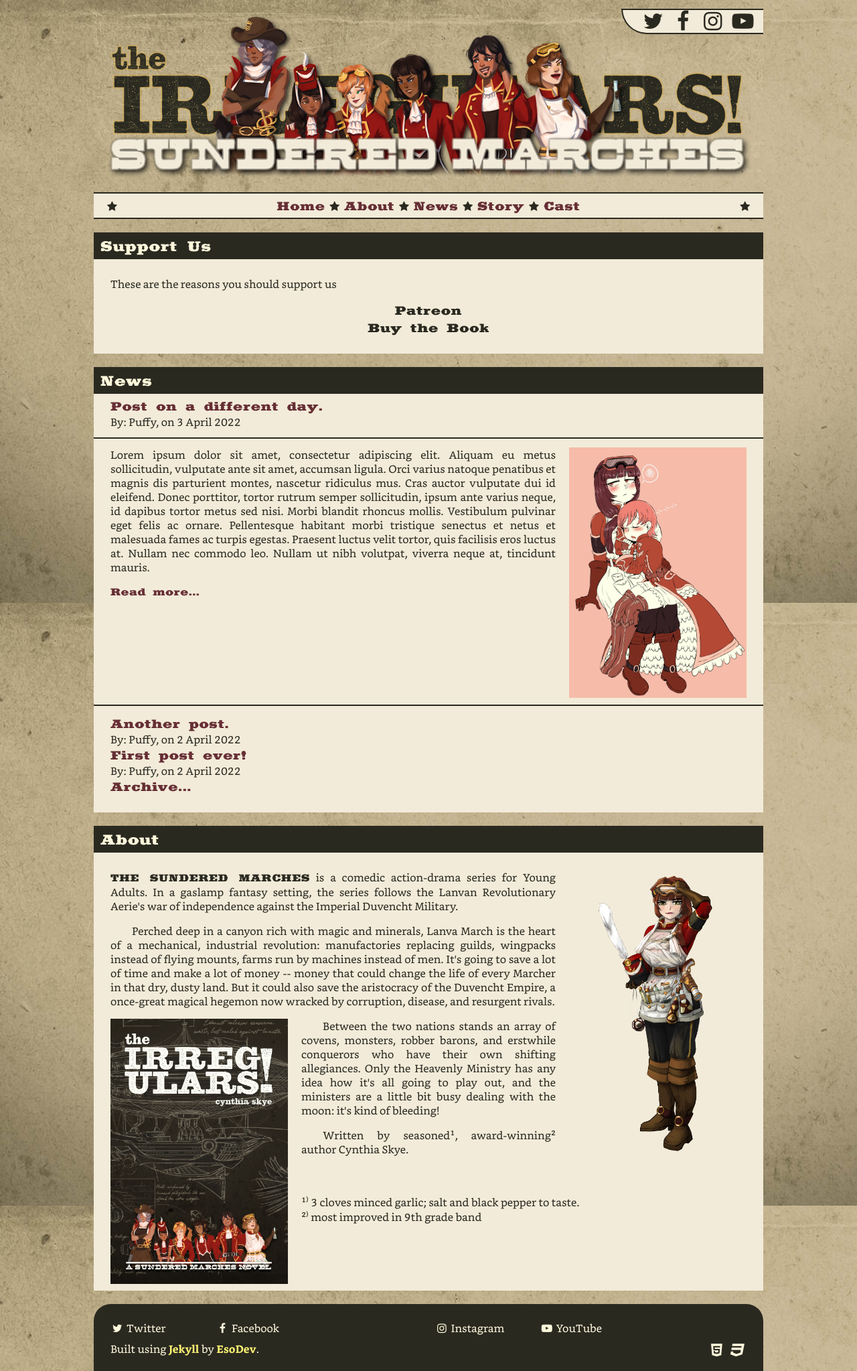
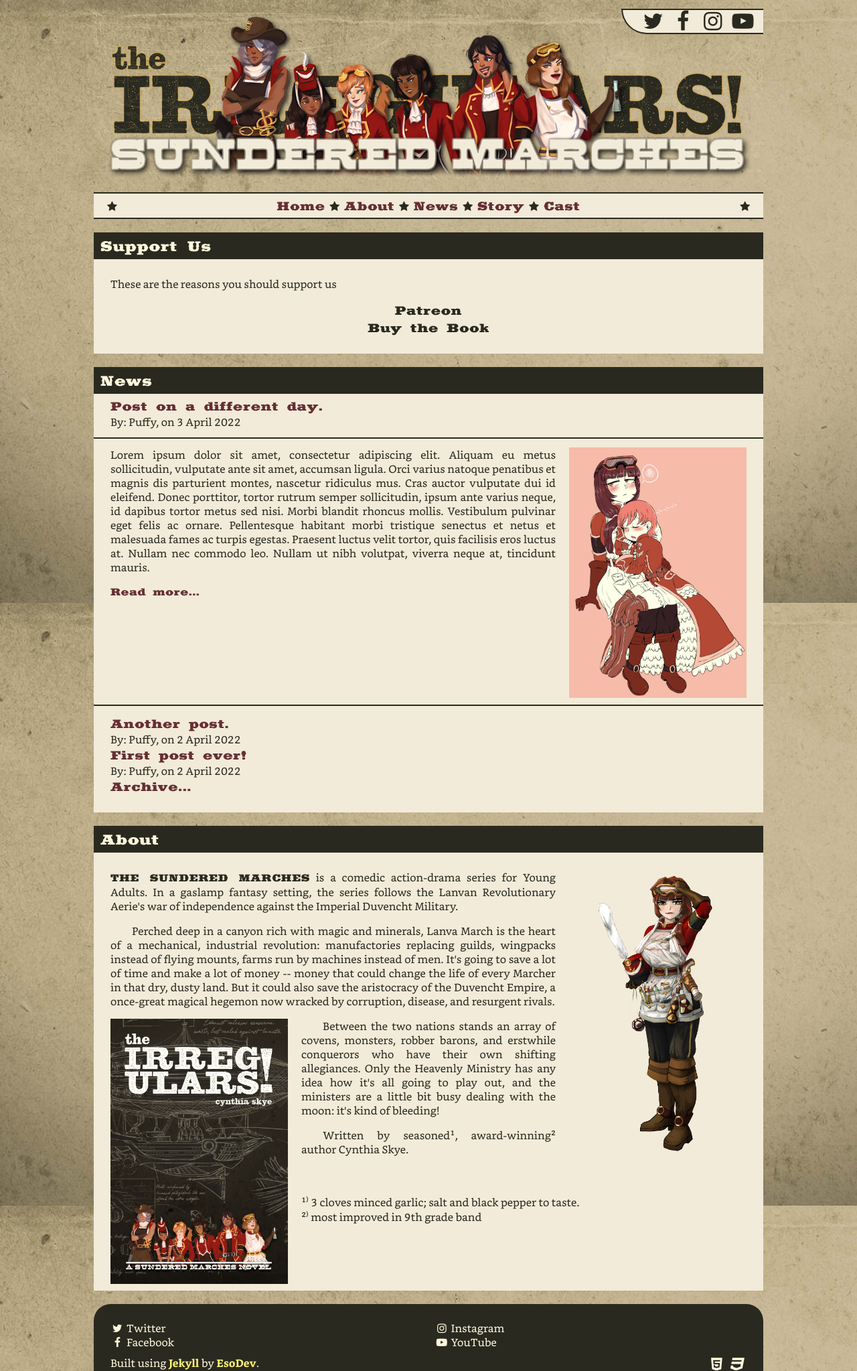
Before and after one commit to EsotericDev/esotericdev.github.io, a Jekyll site: the page built from index.html, in a window 1280 px wide. Shown: the whole page at 67% size. Built offline with Jekyll 4.4.1, drawn with Linux system fonts in a browser that asks for light colours.

Commit message:
Update footer.html

```diff
--- a/_includes/footer.html
+++ b/_includes/footer.html
@@ -3,11 +3,11 @@
 <div class="footer-container">
 	<footer>
 		<div style="float: left; width:49%;">
-			<span style="display: inline-block; width: 33%"><i class="fa fa-twitter fa-fw" aria-hidden="true"></i> Twitter</span>
+			<span style="display: inline-block; width: 33%"><i class="fa fa-twitter fa-fw" aria-hidden="true"></i> Twitter</span><br>
 			<span style="display: inline-block; width: 33%"><i class="fa fa-facebook fa-fw" aria-hidden="true"></i> Facebook</span>
 		</div>
 		<div style="float: right; width:49%;">
-			<span style="display: inline-block; width: 33%"><i class="fa fa-instagram fa-fw" aria-hidden="true"></i> Instagram</span>
+			<span style="display: inline-block; width: 33%"><i class="fa fa-instagram fa-fw" aria-hidden="true"></i> Instagram</span><br>
 			<span style="display: inline-block; width: 33%"><i class="fa fa-youtube-play fa-fw" aria-hidden="true"></i> YouTube</span>
 		</div>
 		<hr>
```
